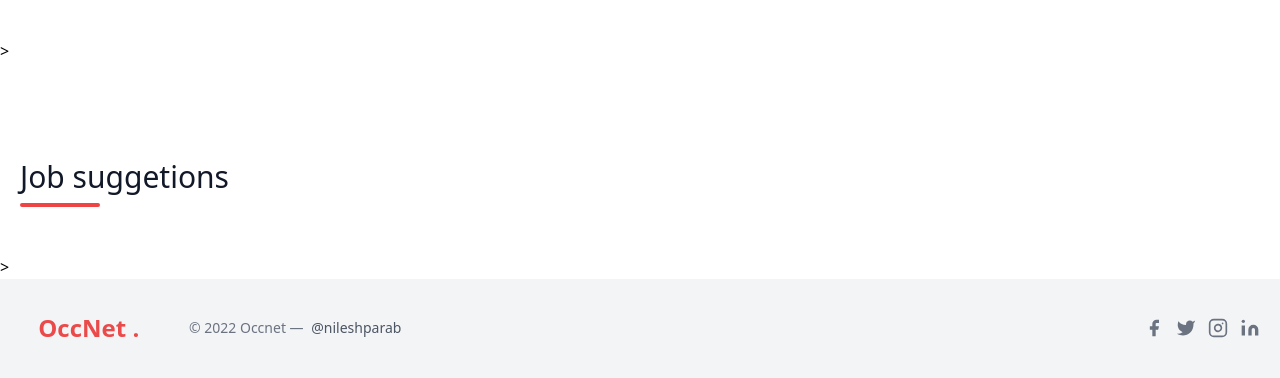
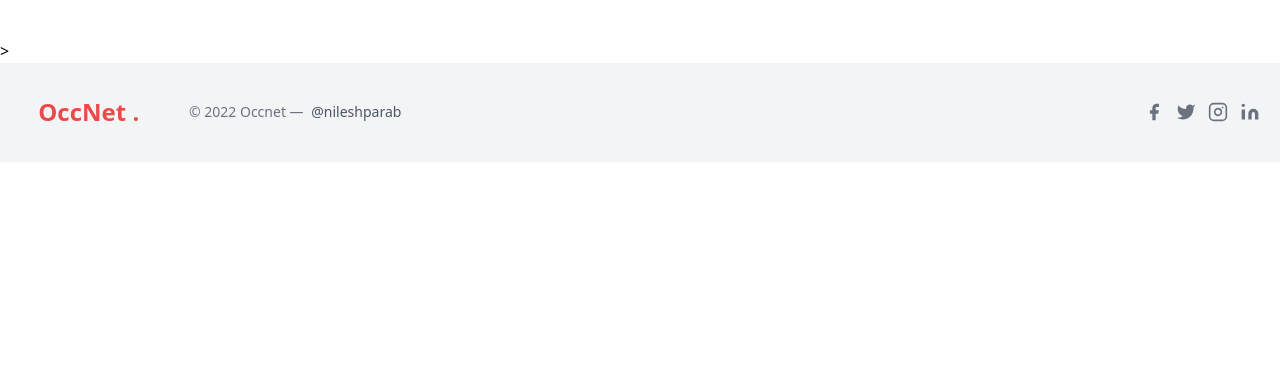
Before and after one commit to nileshparab42/Occnet, a Django app: page / in a window 1280 px wide. Shown: the part 2053-2431 px from the top of the page. After the commit the page ends 2175 px from the top, so only its background shows below. Run offline with Django 4.2, Linux system fonts and the light colour scheme; data comes from the database, SQL or seed files in the repository; both versions use the stored data as it was after the commit; some libraries are stand-ins or nearby versions.

Commit message:
Final Commit

```diff
--- a/Templates/index.html
+++ b/Templates/index.html
@@ -341,63 +341,4 @@
     </div>
   </div>
 </section>
-<!----------------------Urgent jobs---------------------------->>
-<section class="text-gray-600 body-font">
-  <div class="container px-5 py-24 mx-auto">
-    <div class="lg:w-1/2 w-full mb-6 lg:mb-0">
-      <h1
-        class="sm:text-3xl text-2xl font-medium title-font mb-2 text-gray-900"
-      >
-        Job suggetions
-      </h1>
-      <div class="h-1 w-20 bg-red-500 rounded"></div>
-    </div>
-
-    <div class="flex flex-wrap -mx-4 -my-8">
-      {% for z in cjob %}
-      <div class="py-20 px-4 lg:w-1/3">
-        <div class="h-full flex items-start">
-          <div
-            class="w-12 flex-shrink-0 flex flex-col text-center leading-none"
-          >
-            <span class="text-gray-500 pb-2 mb-2 border-b-2 border-gray-200"
-              >Jul</span
-            >
-            <span
-              class="font-medium text-lg text-gray-800 title-font leading-none"
-              >18</span
-            >
-          </div>
-          <div class="flex-grow pl-6">
-            <h2
-              class="tracking-widest text-xs title-font font-medium text-red-500 mb-1"
-            >
-              CATEGORY
-            </h2>
-            <h1 class="title-font text-xl font-medium text-gray-900 mb-3">
-              The 400 Blows
-            </h1>
-            <p class="leading-relaxed mb-5">
-              Photo booth fam kinfolk cold-pressed sriracha leggings jianbing
-              microdosing tousled waistcoat.
-            </p>
-            <a class="inline-flex items-center">
-              <img
-                alt="blog"
-                src="https://dummyimage.com/103x103"
-                class="w-8 h-8 rounded-full flex-shrink-0 object-cover object-center"
-              />
-              <span class="flex-grow flex flex-col pl-3">
-                <span class="title-font font-medium text-gray-900"
-                  >Alper Kamu</span
-                >
-              </span>
-            </a>
-          </div>
-        </div>
-      </div>
-      {%endfor%}
-    </div>
-  </div>
-</section>
 {% endblock body %}
```
Also changed, not shown: db.sqlite3.
